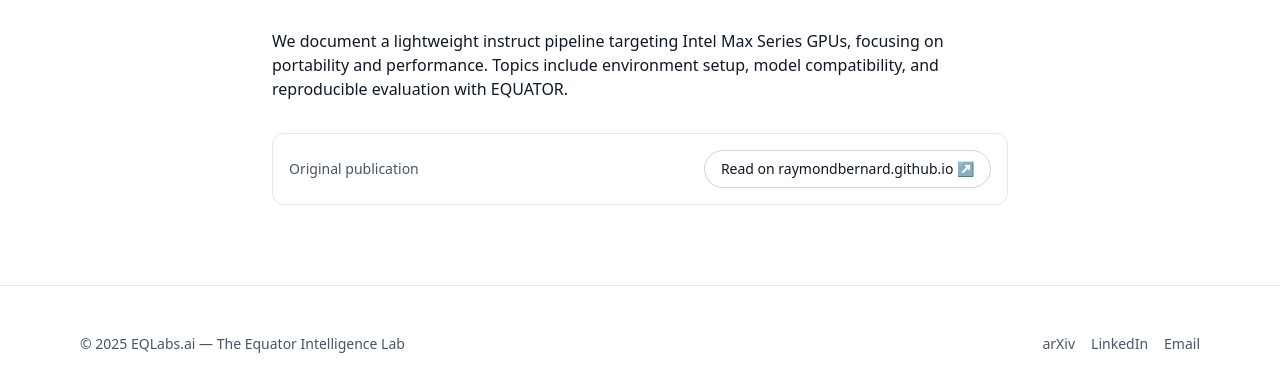
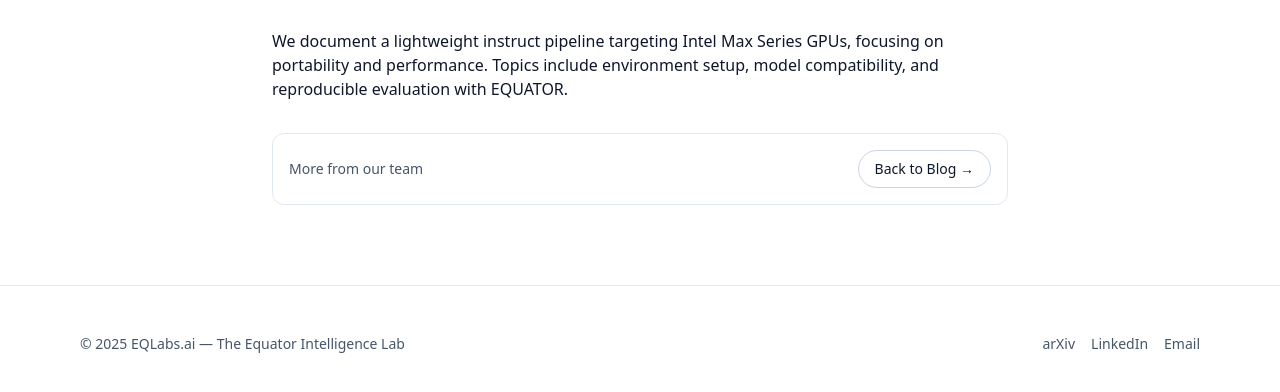
Before and after one commit to raymondbernard/eqlabs, a plain HTML site: page blog/posts/intel-max-instruct.html in a window 1280 px wide. Shown: the part 260-652 px from the top of the page. Drawn offline with nearby package versions, Linux system fonts and the light colour scheme.

Commit message:
Remove old blog external links; use internal blog navigation only

```diff
--- a/blog/posts/intel-max-instruct.html
+++ b/blog/posts/intel-max-instruct.html
@@ -40,8 +40,8 @@
       </div>
 
       <div class="mt-8 rounded-xl border border-slate-200 p-4 text-sm flex items-center justify-between">
-        <span class="text-slate-600">Original publication</span>
-        <a class="rounded-full border border-slate-300 px-4 py-2 hover:border-slate-400" target="_blank" href="https://raymondbernard.github.io/">Read on raymondbernard.github.io ↗</a>
+        <span class="text-slate-600">More from our team</span>
+        <a class="rounded-full border border-slate-300 px-4 py-2 hover:border-slate-400" href="/blog/">Back to Blog →</a>
       </div>
     </div>
   </article>
```
Also changed, not shown: blog/index.html (+1 -1 lines), blog/posts/llm-hallucinations.html (+2 -2 lines), blog/posts/mix-agents-part-1.html (+2 -2 lines), blog/posts/mix-agents-part-2.html (+2 -2 lines), blog/posts/moa-star-part-3.html (+2 -2 lines).
